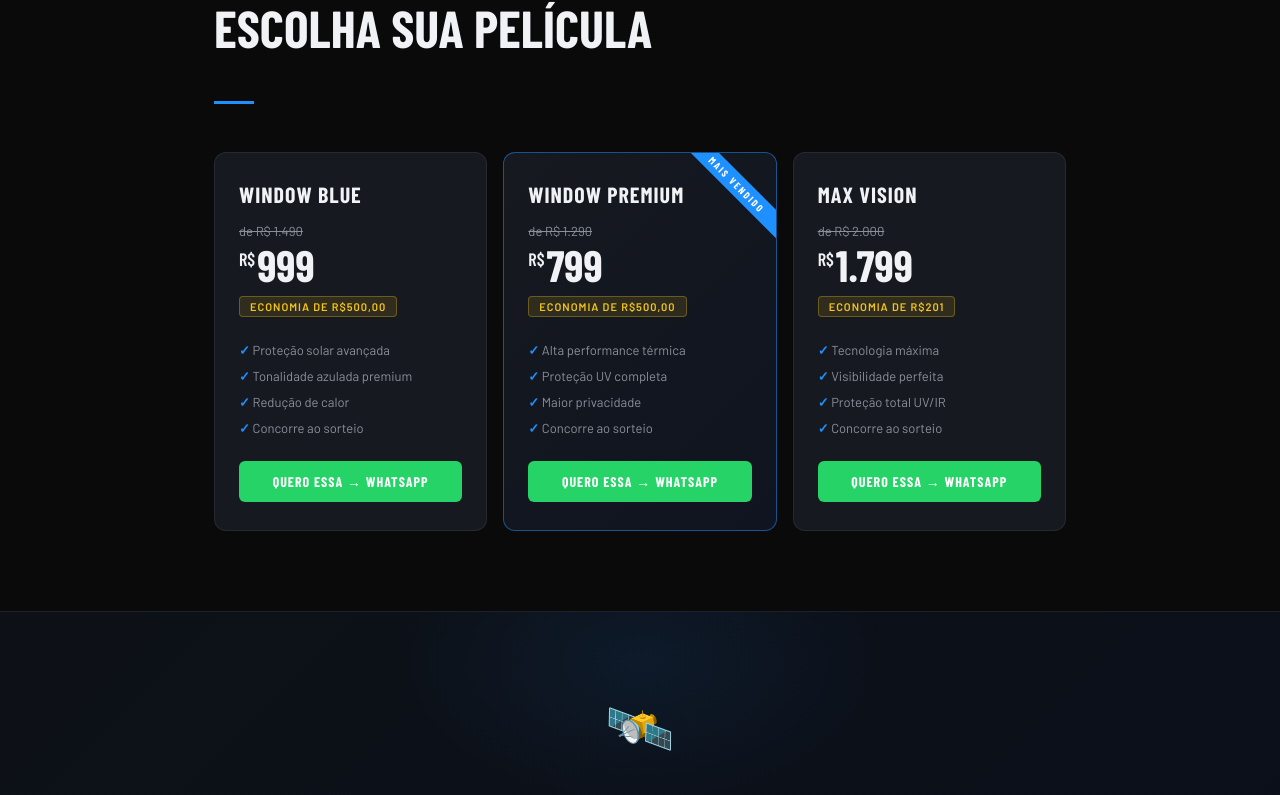
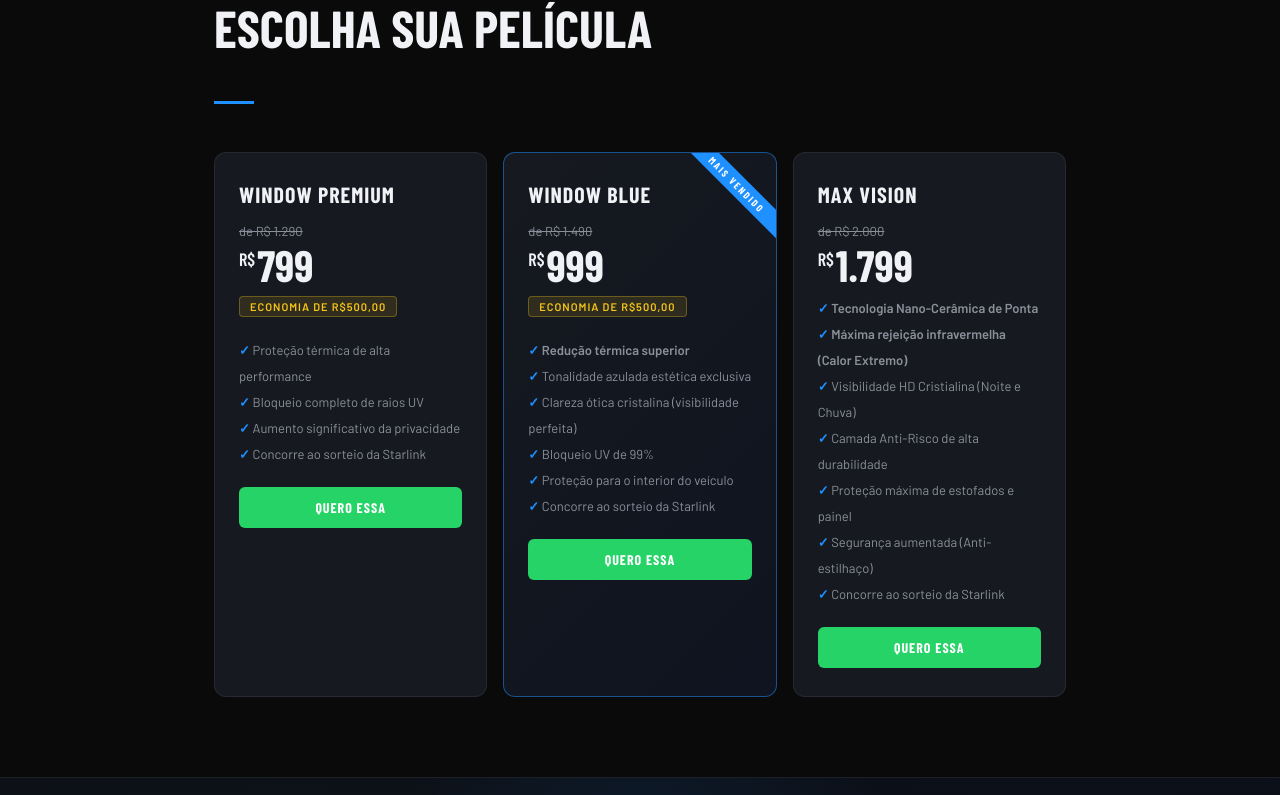
Before and after one commit to ilhafilmslz-cmd/ilha-films-lp-starlink, a Next.js app: page / in a window 1280 px wide. Shown: the part 945-1740 px from the top of the page. Built offline with nearby package versions, Linux system fonts and the light colour scheme; a web font is replaced by a local one.

Commit message:
Alterações na sessão 2 da página

```diff
--- a/pages/index.tsx
+++ b/pages/index.tsx
@@ -145,46 +145,54 @@ export default function Home() {
 
         <div className="offers-grid">
 
-          <div className="offer-card" onClick={() => openWa(WA_LINKS.blue, 'Window Blue')}>
+          {/* 1. WINDOW PREMIUM (Entrada) */}
+          <div className="offer-card" onClick={() => openWa(WA_LINKS.premium, 'Window Premium')}>
+            <div className="offer-name">Window Premium</div>
+            <div className="offer-price-old">de R$ 1.290</div>
+            <div className="offer-price-new"><span>R$</span>799</div>
+            <div className="offer-savings">Economia de R$500,00</div>
+            <ul className="offer-features">
+              <li>Proteção térmica de alta performance</li>
+              <li>Bloqueio completo de raios UV</li>
+              <li>Aumento significativo da privacidade</li>
+              <li>Concorre ao sorteio da Starlink</li>
+            </ul>
+            <button className="offer-cta-btn">QUERO ESSA</button>
+          </div>
+
+          {/* 2. WINDOW BLUE (Intermediária + Mais Vendida) */}
+          <div className="offer-card featured" onClick={() => openWa(WA_LINKS.blue, 'Window Blue')}>
             <div className="offer-name">Window Blue</div>
             <div className="offer-price-old">de R$ 1.490</div>
             <div className="offer-price-new"><span>R$</span>999</div>
             <div className="offer-savings">Economia de R$500,00</div>
             <ul className="offer-features">
-              <li>Proteção solar avançada</li>
-              <li>Tonalidade azulada premium</li>
-              <li>Redução de calor</li>
-              <li>Concorre ao sorteio</li>
+              <li><strong>Redução térmica superior</strong></li>
+              <li>Tonalidade azulada estética exclusiva</li>
+              <li>Clareza ótica cristalina (visibilidade perfeita)</li>
+              <li>Bloqueio UV de 99%</li>
+              <li>Proteção para o interior do veículo</li>
+              <li>Concorre ao sorteio da Starlink</li>
             </ul>
-            <button className="offer-cta-btn">Quero essa → WhatsApp</button>
+            <button className="offer-cta-btn">QUERO ESSA</button>
           </div>
 
-          <div className="offer-card featured" onClick={() => openWa(WA_LINKS.premium, 'Window Premium')}>
-            <div className="offer-name">Window Premium</div>
-            <div className="offer-price-old">de R$ 1.290</div>
-            <div className="offer-price-new"><span>R$</span>799</div>
-            <div className="offer-savings">Economia de R$500,00</div>
-            <ul className="offer-features">
-              <li>Alta performance térmica</li>
-              <li>Proteção UV completa</li>
-              <li>Maior privacidade</li>
-              <li>Concorre ao sorteio</li>
-            </ul>
-            <button className="offer-cta-btn">Quero essa → WhatsApp</button>
-          </div>
-
+          {/* 3. MAX VISION (High-Ticket) */}
           <div className="offer-card" onClick={() => openWa(WA_LINKS.maxvision, 'Max Vision')}>
             <div className="offer-name">Max Vision</div>
             <div className="offer-price-old">de R$ 2.000</div>
             <div className="offer-price-new"><span>R$</span>1.799</div>
-            <div className="offer-savings">Economia de R$201</div>
+            {/* Economia removida conforme solicitado */}
             <ul className="offer-features">
-              <li>Tecnologia máxima</li>
-              <li>Visibilidade perfeita</li>
-              <li>Proteção total UV/IR</li>
-              <li>Concorre ao sorteio</li>
+              <li><strong>Tecnologia Nano-Cerâmica de Ponta</strong></li>
+              <li><strong>Máxima rejeição infravermelha (Calor Extremo)</strong></li>
+              <li>Visibilidade HD Cristialina (Noite e Chuva)</li>
+              <li>Camada Anti-Risco de alta durabilidade</li>
+              <li>Proteção máxima de estofados e painel</li>
+              <li>Segurança aumentada (Anti-estilhaço)</li>
+              <li>Concorre ao sorteio da Starlink</li>
             </ul>
-            <button className="offer-cta-btn">Quero essa → WhatsApp</button>
+            <button className="offer-cta-btn">QUERO ESSA</button>
           </div>
 
         </div>
```
